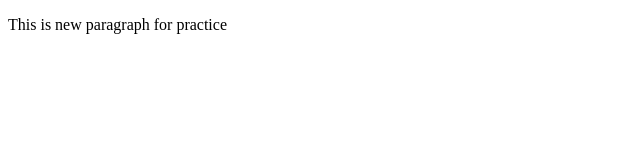
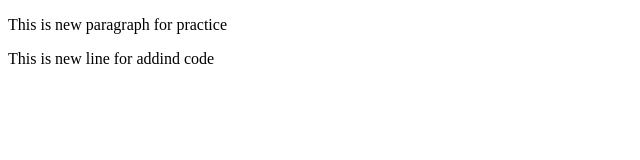
Before and after one commit to MRRahman16/CodePractice, a plain HTML site: page index.html in a window 1280 px wide. Shown: the whole page, without its empty margins (0-640 px from the left). Drawn offline with Linux system fonts and the light colour scheme.

Commit message:
Add new line

```diff
--- a/index.html
+++ b/index.html
@@ -7,5 +7,6 @@
 </head>
 <body>
     <p> This is new paragraph for practice</p>
+    <p> This is new line for addind code </p>
 </body>
 </html>
```
